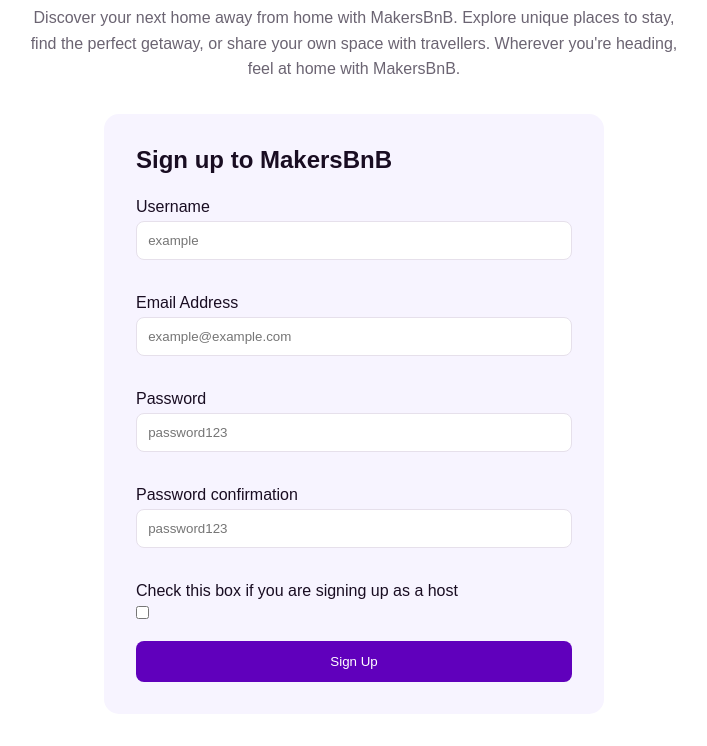
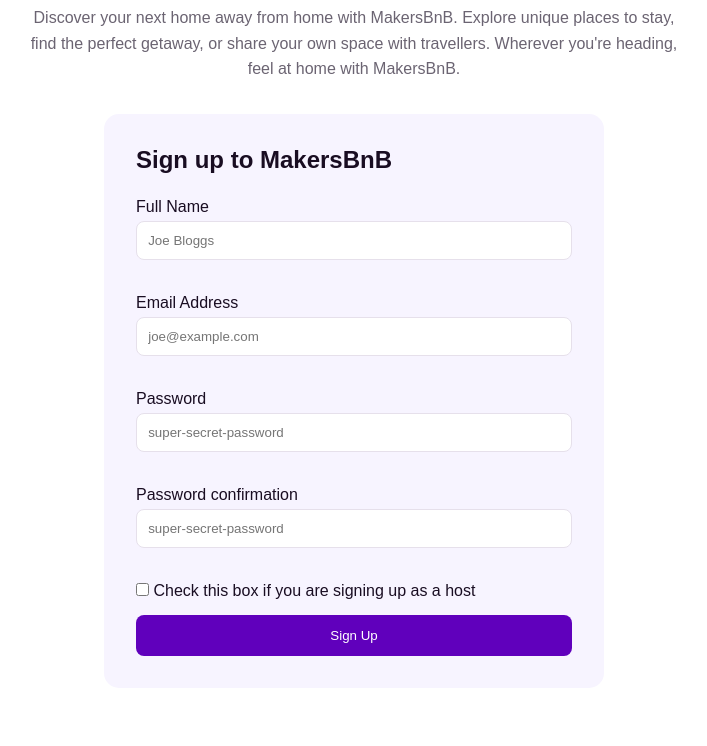
Before and after one commit to SamuelStandcumbe/ignis_makersbnb, a Flask app: page / in a window 1280 px wide. Shown: the part 188-934 px from the top of the page, without its empty margins (286-993 px from the left). After the commit the page ends 844 px from the top, so only its background shows below. Run offline with Flask 3, Linux system fonts and the light colour scheme; some libraries are stand-ins or nearby versions.

Commit message:
Rename username to full_name across user registration

```diff
--- a/app.py
+++ b/app.py
@@ -154,7 +154,7 @@ def get_all_available_spaces():
 def post_users():
     repo = UserRepository(get_connection())
     user = User(
-        request.form["username"],
+        request.form["full_name"],
         request.form["email"],
         request.form["password"],
         "is_host" in request.form,
--- a/lib/user.py
+++ b/lib/user.py
@@ -1,7 +1,7 @@
 class User():
-    def __init__(self, username, email, password, host, id=None):
+    def __init__(self, full_name, email, password, host, id=None):
         self.id = id
-        self.username = username
+        self.full_name = full_name
         self.email = email
         self.password = password
         self.host = host
@@ -10,4 +10,4 @@ class User():
         return self.__dict__ == other.__dict__
 
     def __repr__(self):
-        return f"User({self.username}, {self.email}, {self.password}, {self.host}, {self.id})"
+        return f"User({self.full_name}, {self.email}, {self.password}, {self.host}, {self.id})"
--- a/lib/user_repository.py
+++ b/lib/user_repository.py
@@ -8,13 +8,13 @@ class UserRepository():
         rows = self._connection.execute('SELECT * FROM users ORDER BY id')
         users = []
         for row in rows:
-            item = User(row["username"], row["email"], row["password"], row["host"], row["id"])
+            item = User(row["full_name"], row["email"], row["password"], row["host"], row["id"])
             users.append(item)
         return users
 
     def create(self, user):
         self._connection.execute(
-            'INSERT INTO users (username, email, password, host) VALUES (%s, %s, %s, %s)',
-            [user.username, user.email, user.password, user.host]
+            'INSERT INTO users (full_name, email, password, host) VALUES (%s, %s, %s, %s)',
+            [user.full_name, user.email, user.password, user.host]
         )
         return None
--- a/seeds/ignis_makersbnb.sql
+++ b/seeds/ignis_makersbnb.sql
@@ -4,7 +4,7 @@ DROP TABLE IF EXISTS users;
 
 CREATE TABLE users (
     id SERIAL PRIMARY KEY,
-    username VARCHAR(255) NOT NULL,
+    full_name VARCHAR(255) NOT NULL,
     email VARCHAR(255) NOT NULL UNIQUE,
     password VARCHAR(255) NOT NULL,
     host BOOLEAN NOT NULL
@@ -31,8 +31,8 @@ CREATE TABLE requests (
     CONSTRAINT fk_host FOREIGN KEY (host_id) REFERENCES users(id) ON DELETE CASCADE
     );
 
-INSERT INTO users (username, email, password, host) VALUES ('Alice Example', 'alice@example.com', 'password123', TRUE);
-INSERT INTO users (username, email, password, host) VALUES ('Bob Example', 'bob@example.com', 'password456', FALSE);
+INSERT INTO users (full_name, email, password, host) VALUES ('Alice Example', 'alice@example.com', 'password123', TRUE);
+INSERT INTO users (full_name, email, password, host) VALUES ('Bob Example', 'bob@example.com', 'password456', FALSE);
 
 INSERT INTO spaces (space_name, location, description, price, user_id) VALUES ('Fisherman''s cottage by the harbour', 'Whitstable, Kent', 'Compact studio with a double bed, kitchenette and fast wifi. Five minutes from Shoreditch High Street station.' , 95, 1);
 INSERT INTO spaces (space_name, location, description, price, user_id) VALUES ('Stone barn in the Peak District', 'Edale, Derbyshire', 'Converted barn at the start of the Pennine Way. Boot room, drying rack and a big kitchen table.', 140, 1);
--- a/static/css/styles.css
+++ b/static/css/styles.css
@@ -136,6 +136,7 @@ header {
     padding: 0.8rem 1.5rem;
     cursor: pointer;
     transition: transform 0.2s ease;
+    margin-top: 10px;
 }
 
 .card input[type="submit"]:hover {
--- a/templates/sign_up_page.html
+++ b/templates/sign_up_page.html
@@ -21,20 +21,19 @@
             <div class="card">
                 <h2>Sign up to MakersBnB</h2>
                 <form method="POST" action="/users">
-                    <label for="username">Username</label>
-                    <input type="text" id="username" name="username" placeholder="example" required><br>
+                    <label for="username">Full Name</label>
+                    <input type="text" id="username" name="username" placeholder="Joe Bloggs" required><br>
 
                     <label for="email">Email Address</label>
-                    <input type="text" id="email" name="email" placeholder="example@example.com" required><br>
+                    <input type="text" id="email" name="email" placeholder="joe@example.com" required><br>
 
                     <label for="password">Password</label>
-                    <input type="password" id="password" name="password" placeholder="password123" required><br>
+                    <input type="password" id="password" name="password" placeholder="super-secret-password" required><br>
 
                     <label for="password_confirmation">Password confirmation</label>
-                    <input type="password" id="password_confirmation" name="password_confirmation" placeholder="password123" required><br>
+                    <input type="password" id="password_confirmation" name="password_confirmation" placeholder="super-secret-password" required><br>
 
-                    <label for="is_host">Check this box if you are signing up as a host</label>
-                    <input type="checkbox" id="is_host" name="is_host"><br><br>
+                    <label for="is_host"><input type="checkbox" id="is_host" name="is_host"> Check this box if you are signing up as a host</label>
 
                     <input type="submit" value="Sign Up">
                 </form>
```
Also changed, not shown: tests/test_app.py (+2 -2 lines), tests/test_user.py (+1 -1 lines).
